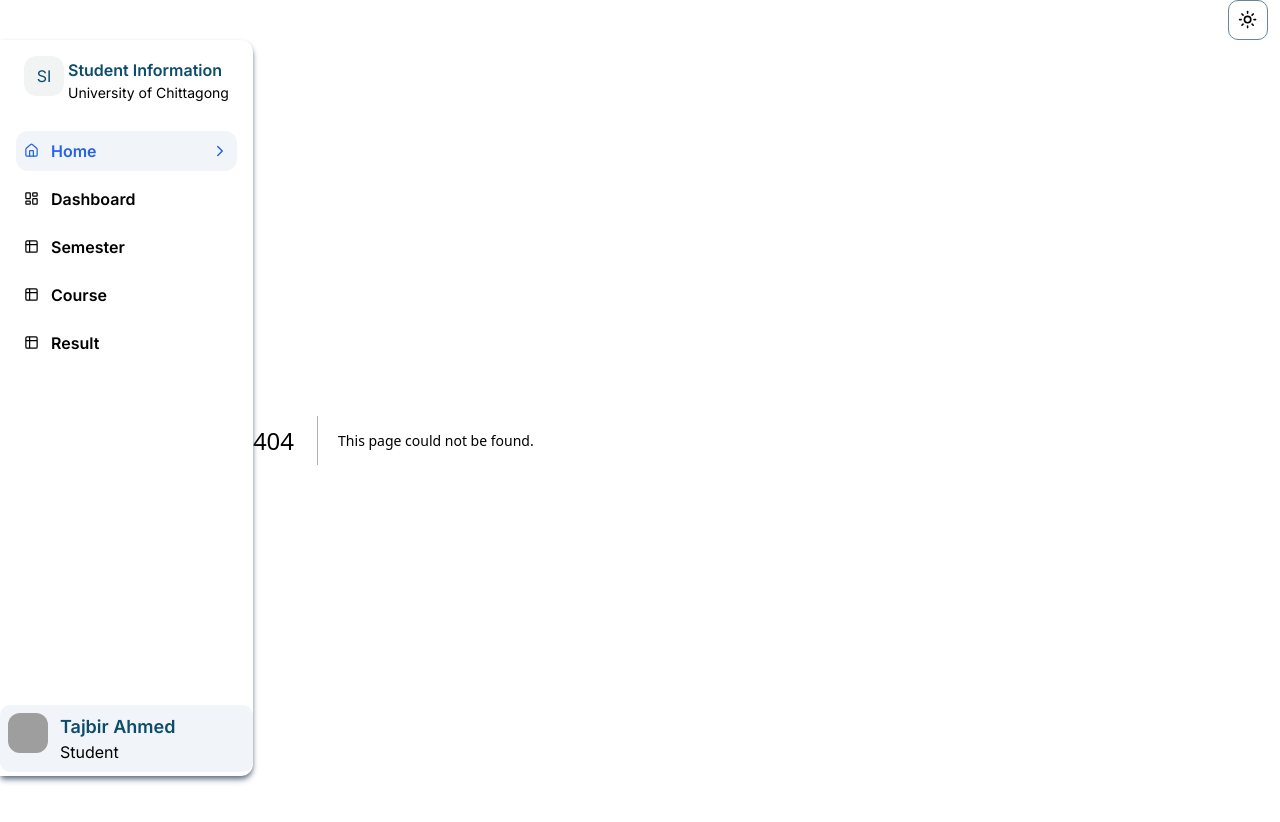
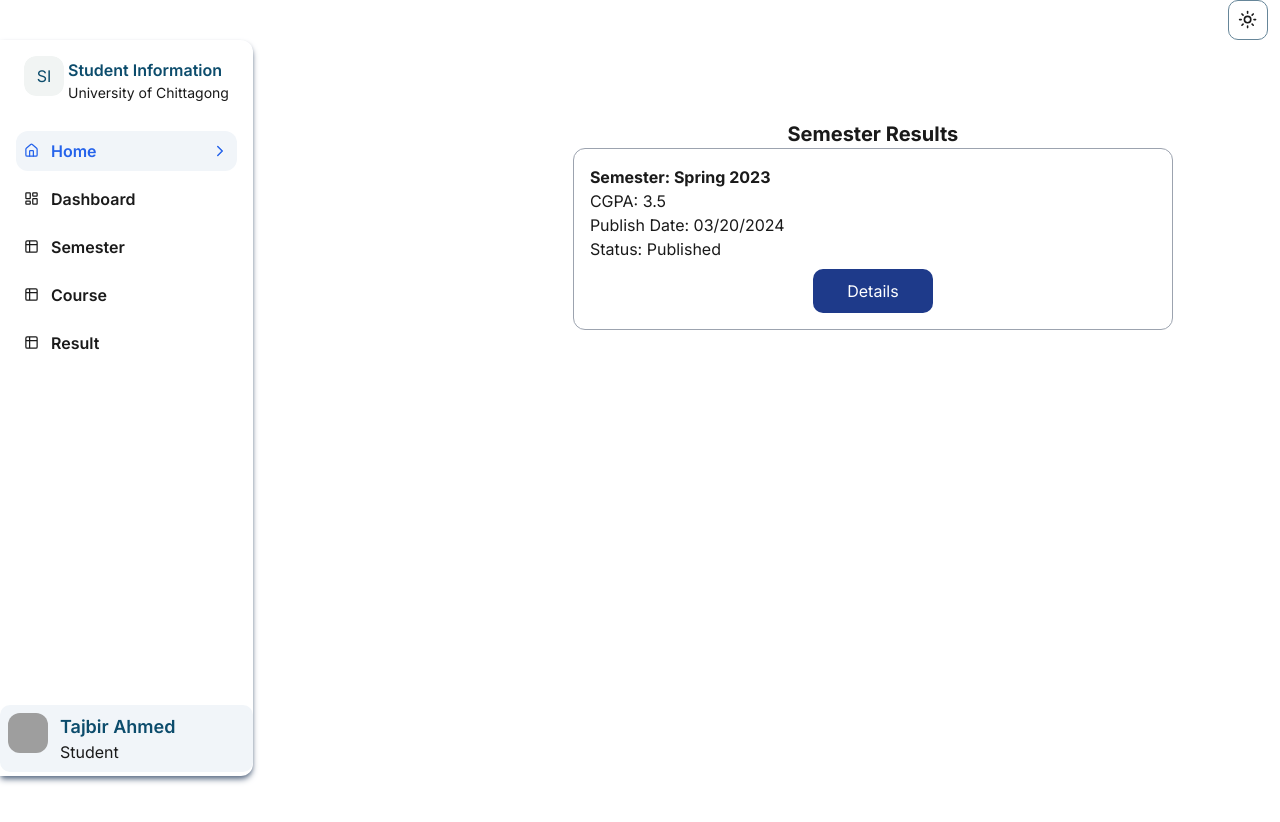
Before and after one commit to tajbirahmed/sim, a Next.js app: page /result/1 in a window 1280 px wide. Before the commit this address had no page. Shown: the top 822 px of the page. After the commit the page ends 800 px from the top, so only its background shows below. Built offline with nearby package versions, Linux system fonts and the light colour scheme; grey boxes are pictures that could not be loaded.

Commit message:
lates commit

```diff
--- /dev/null
+++ b/app/result/[resultid]/page.tsx
@@ -0,0 +1,32 @@
+import React from 'react';
+
+const ResultTable = () => {
+
+  const semesterResults = [
+    { semester: 'Spring 2023', cgpa: 3.5, publishDate: '03/20/2024', status: 'Published' },
+    // Add more semester results as needed
+  ];
+
+  return (
+    <div className="flex pl-80 justify-center pt-20">
+      <div>
+        <h2 className="flex justify-center font-bold text-xl">Semester Results</h2>
+        {semesterResults.map((result, index) => (
+           <div key={index} className="border border-gray-400 p-4 mb-4 rounded-xl w-[600px]">
+           <h3 className="font-bold">Semester: {result.semester}</h3>
+           <p>CGPA: {result.cgpa}</p>
+           <p>Publish Date: {result.publishDate}</p>
+           <p>Status: {result.status}</p>
+           <div className="justify-center flex">
+           <button className="bg-blue-900 w-[120px] hover:bg-white hover:text-black hover:border-black text-white px-4 py-2 rounded-md mt-2 border-2 rounded-md border-transparent transition-colors duration-300 ease-in-out">
+ Details
+</button>
+</div>
+         </div>
+        ))}
+      </div>
+    </div>
+  );
+};
+
+export default ResultTable;
--- /dev/null
+++ b/app/result/layout.tsx
@@ -0,0 +1,16 @@
+"use client";
+import React, { useState } from "react";
+
+
+export default function Layout({
+  children,
+}: Readonly<{
+  children: React.ReactNode;
+}>) {
+  const [toggleSideBar, setToggleSideBar] = useState<boolean>(false);
+  return (
+    <div className="flex flex-row">
+      { children }
+    </div>
+  )
+}
--- /dev/null
+++ b/app/result/page.tsx
@@ -0,0 +1,63 @@
+import React, { ReactNode } from 'react';
+import Link from 'next/link';
+import {
+  DropdownMenu,
+  DropdownMenuContent,
+  DropdownMenuItem,
+  DropdownMenuTrigger,
+} from "@/components/ui/dropdown-menu";
+
+import { ChevronDown } from 'lucide-react';
+
+interface ButtonProps {
+  children: ReactNode;
+  className?: string;
+}
+
+const Button = ({ children, className }: ButtonProps) => {
+  return (
+    <button className={`text-xl font-semibold h-12 w-48 rounded-xl hover:bg-gray-400 hover:text-white flex items-center justify-between px-4 ${className}`}>
+      <span>{children}</span>
+    </button>
+  );
+};
+
+const Result = () => {
+  const semesters = [
+    { name: "8th Semester", link: "../result/resultid" },
+    { name: "7th Semester", link: "../result/resultid" },
+    { name: "6th Semester", link: "../result/resultid" },
+    { name: "5th Semester", link: "../result/resultid" },
+    { name: "4th Semester", link: "../result/resultid" },
+    { name: "3rd Semester", link: "../result/resultid" },
+    { name: "2nd Semester", link: "../result/resultid" },
+    { name: "1st Semester", link: "../result/resultid" },
+  ];
+
+  return (
+    <div className="ml-[300px] flex flex-col items-center">
+      <div className="ml-10">
+        <p className="font-semibold text-xl pb-4 pt-10">Please select a semester from the dropdown box to see your results:</p>
+      </div>
+      <DropdownMenu>
+        <div className="relative inline-block">
+          <DropdownMenuTrigger className="font-semibold text-xl border-2 border-gray-300 rounded-md px-8 py-2 cursor-pointer pr-8">
+            Choose Semester
+            <ChevronDown className="text-gray-600 absolute top-1/2 right-0 transform -translate-y-1/2 mr-2" />
+          </DropdownMenuTrigger>
+        </div>
+        <DropdownMenuContent className="pl-10 justify-center font-semibold text-2xl w-48">
+          {semesters.map((semester, index) => (
+            <Link href={semester.link} key={index}> {/* Wrap DropdownMenuItem in Link */}
+              <DropdownMenuItem className="hover:bg-gray-400"> {/* Add hover:bg-gray-400 class */}
+                {semester.name}
+              </DropdownMenuItem>
+            </Link>
+          ))}
+        </DropdownMenuContent>
+      </DropdownMenu>
+    </div>
+  );
+};
+
+export default Result;
```
